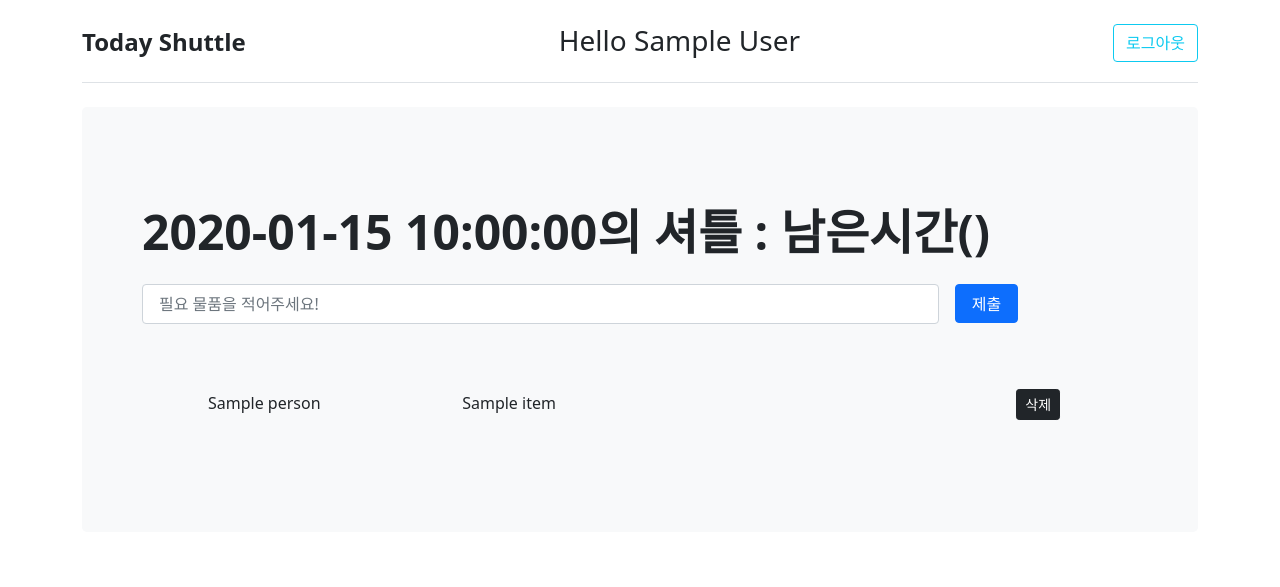
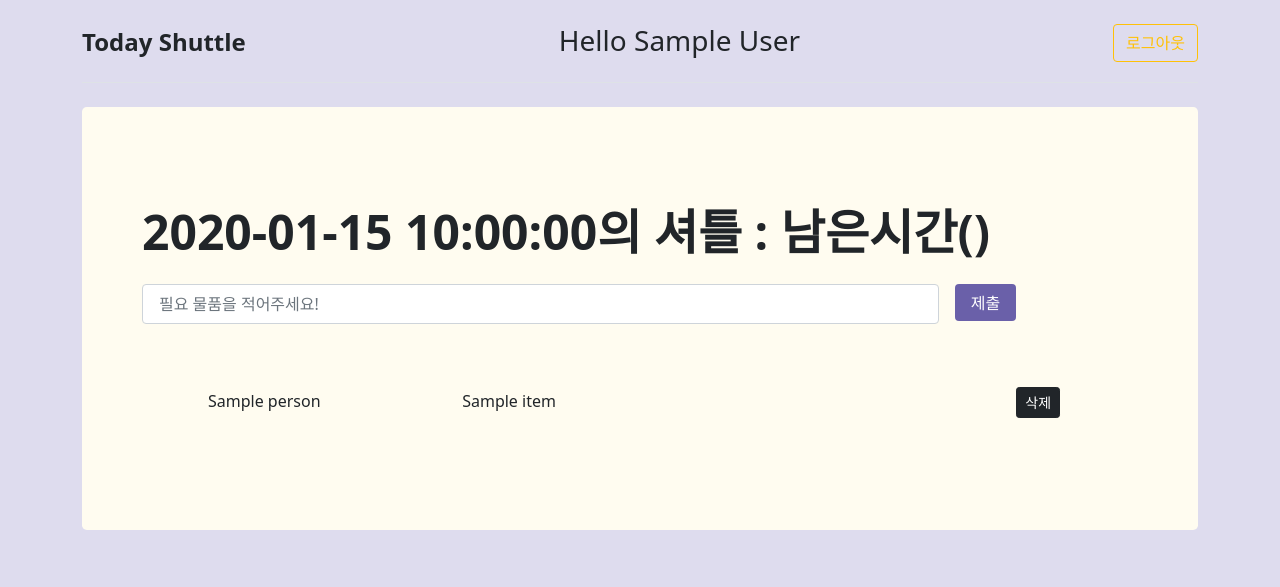
Before and after one commit to realbronoh/today_shuttle, a Flask app: page / in a window 1280 px wide. Shown: the top 587 px of the page. Run offline with Flask 2, Linux system fonts and the light colour scheme; the visitor is signed in with stand-in values (Sample User, id 1); a database or web service that is not in the repository returns one stand-in record (values such as "Sample title"); parts of the project's set-up code (start-up, migrations or seed data) failed here and were passed over.

Commit message:
no message

```diff
--- a/functions/shuttle.py
+++ b/functions/shuttle.py
@@ -44,15 +44,9 @@ class Shuttle():
         nowDate = now.strftime('%Y-%m-%d')
 
         new_items = {
-<<<<<<< HEAD
             'name': name,
             'item': item,
             'userID': userID
-=======
-            'name': name,  ## 수정(기존에 userID) by Dapsu
-            'item': item,
-            'userID' : userID
->>>>>>> front-end
         }
 
         additem_result = db.items.insert_one(new_items)
--- a/static/css/index.css
+++ b/static/css/index.css
@@ -1,5 +1,13 @@
+body {
+    background-color: #DEDCEE;
+}
+
+.current-card {
+    background-color: #FFFCF0;
+}
+
 .main {
-    width: 60;
+    width: 60%;
 }
 
 .header-box {
@@ -27,6 +35,20 @@
 .btn-post {
     padding: 0.4rem 1rem;
     margin: 1rem;
+    background-color: #6A60A9;
+    outline: 0;
+    border: 0;
+}
+
+.btn-post:hover {
+    background-color: #DEDCEE;
+}
+
+.sign-btn {
+    background-color: #FBD14B;
+    color: white;
+    outline: 0;
+    border: 0;
 }
 
 .memo-wrap {
--- a/static/js/index.js
+++ b/static/js/index.js
@@ -87,15 +87,10 @@ function postShuttle() {
                 alert('로그인 먼저 하삼');
             }
         },
-<<<<<<< HEAD
         error: function(response){
             alert(response.responseJSON.error);
             window.location.reload();
 
-=======
-        fail: function(response) {
-            alert('로그인 먼저 해주세요!');
->>>>>>> front-end
         }
     })
 }
@@ -113,7 +108,6 @@ function deleteBtn(name) {
         }
     })
 }
-<<<<<<< HEAD
 
 ///////////////////////////////////////////////
 // Delete Button  (노진형)
@@ -136,5 +130,3 @@ function handleDeleteBtn(id, date){
         }
     })
 }
-=======
->>>>>>> front-end
--- a/templates/index.html
+++ b/templates/index.html
@@ -21,10 +21,10 @@
       <header class="pb-3 mb-4 border-bottom header-box">
           <span class="fs-4" style="font-weight: bold;">Today Shuttle</span>
           {% if 'logged_in' not in session %}
-            <span class="btn-login"><button type="button" class="btn btn-outline-info" onclick="location.href='/login'">로그인</button></span>
+            <span class="btn-login"><button type="button" class="btn btn-outline-warning" onclick="location.href='/login'">로그인</button></span>
           {% else %}
             <span><h3>Hello {{ session['user']['name'] }}</h3></span>
-            <span class="btn-login"><button type="button" class="btn btn-outline-info" onclick="location.href='/user/signout'">로그아웃</button></span>
+            <span class="btn-login"><button type="button" class="btn btn-outline-warning" onclick="location.href='/user/signout'">로그아웃</button></span>
           {% endif %}
       </header>
 
@@ -34,7 +34,7 @@
         {% if each_data['date'] == today %}
         <div class="wrap">
 
-          <div class="p-5 mb-4 bg-light rounded-3">
+          <div class="current-card p-5 mb-4 rounded-3">
             <div class="container-fluid py-5">
               <h1 class="display-5 fw-bold">{{ each_data['date'] }}의 셔틀 : 남은시간()</h1>
               <div class="input-box">
@@ -59,7 +59,7 @@
         <!-- past data -->
         {% else %}
         <div class="wrap">
-          <div class="p-5 mb-4 bg-light rounded-3">
+          <div class="last-card p-5 mb-4 bg-light rounded-3">
             <div class="container-fluid py-5">
               <h1 class="display-5 fw-bold">{{ each_data['date'] }}의 셔틀 : {{ each_data['winner'][0] }}, {{ each_data['winner'][1] }}</h1>
               <div class="input-box">
--- a/templates/login.html
+++ b/templates/login.html
@@ -17,7 +17,9 @@
 
 <body>
 
-    <h1>Hello</h1>
+    <br>
+    <br>
+    <br>
     <div class="card-wrapper">
         <!-- sign up card -->
         <div class="card" id="sign-up-card">
```
